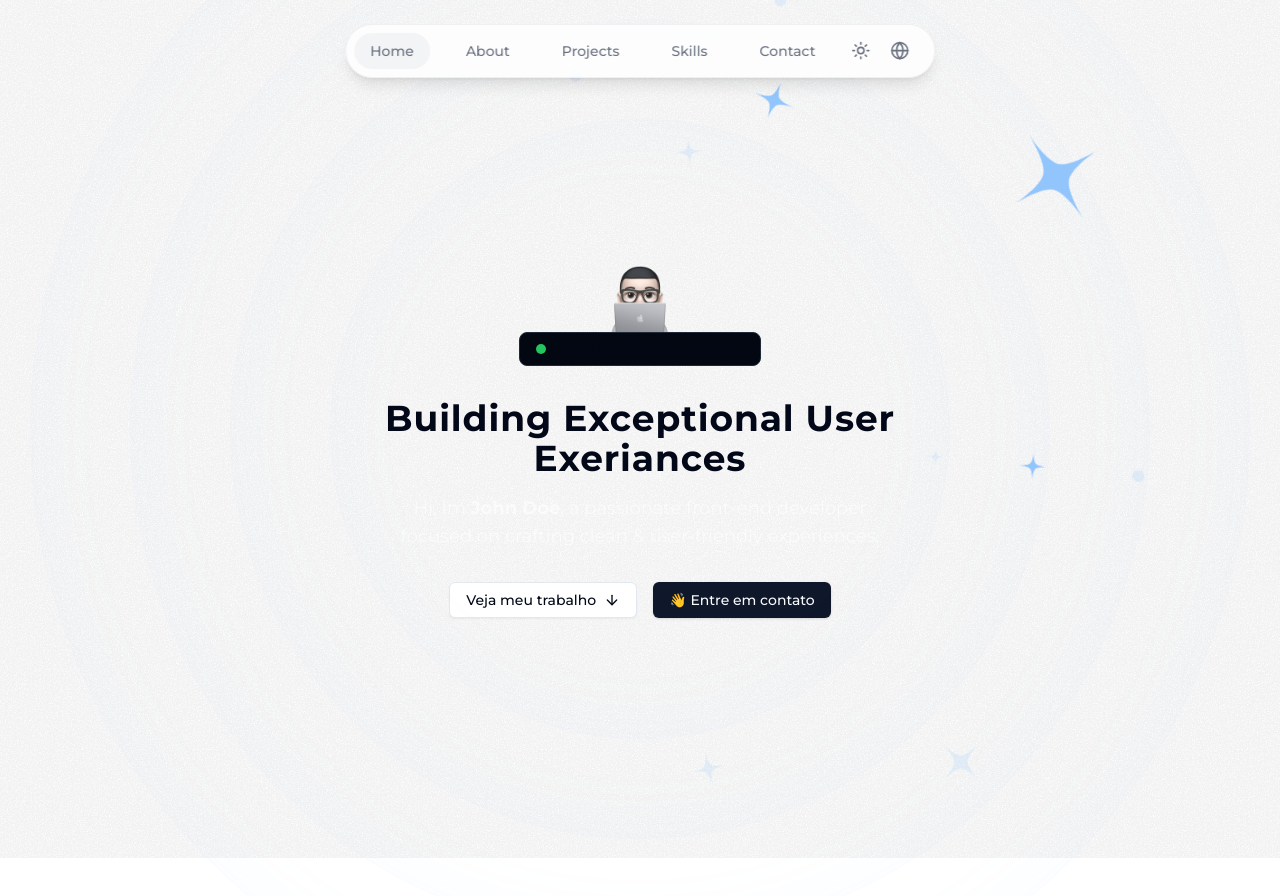
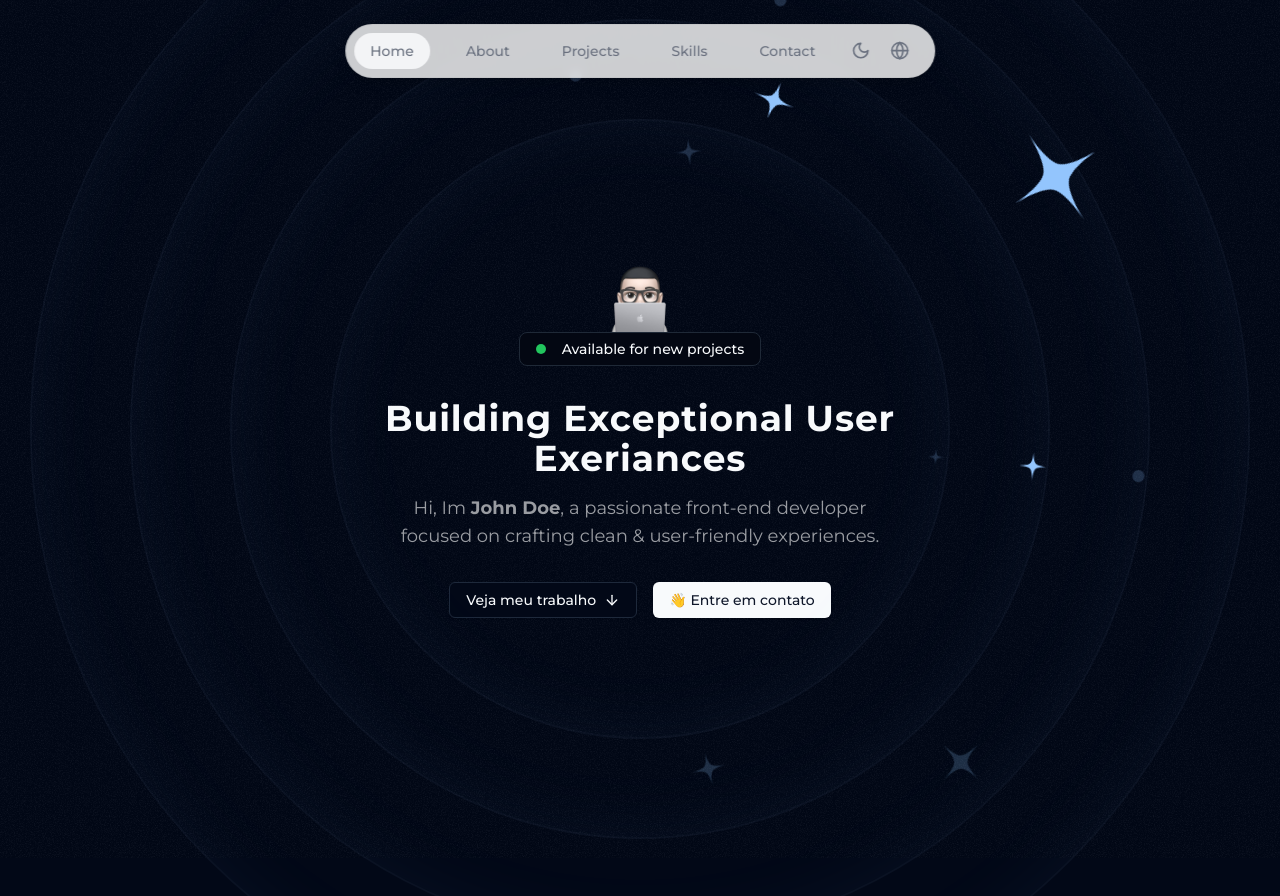
Before and after one commit to MiguelBizzi/PortifolioBizzi, a Next.js app: page / in a window 1280 px wide. Shown: the top 896 px of the page. Built offline with nearby package versions, Linux system fonts and the light colour scheme.

Commit message:
style: theme changes

```diff
--- a/src/app/globals.css
+++ b/src/app/globals.css
@@ -14,7 +14,7 @@ body {
 
 @layer base {
   :root {
-    --background: 0 0% 100%;
+    --background: 0 0% 99%;
     --foreground: 222.2 84% 4.9%;
     --card: 0 0% 100%;
     --card-foreground: 222.2 84% 4.9%;
@@ -76,6 +76,6 @@ body {
     @apply bg-background text-foreground;
   }
   .hero-ring {
-    @apply absolute inset-0 left-1/2 top-1/2 -translate-x-1/2 -translate-y-1/2 rounded-full border-2 border-blue-300/5 shadow-[0_0_80px_inset] shadow-blue-300/5;
+    @apply absolute inset-0 left-1/2 top-1/2 -translate-x-1/2 -translate-y-1/2 rounded-full border-2 border-blue-300/5 shadow-[0_0_80px_inset] shadow-blue-300/10 dark:shadow-blue-300/5;
   }
 }
--- a/src/app/layout.tsx
+++ b/src/app/layout.tsx
@@ -20,12 +20,7 @@ export default function RootLayout({
   return (
     <html lang="en" className="!scroll-smooth">
       <body className={cn('antialiased', montserrat.className)}>
-        <ThemeProvider
-          attribute="class"
-          defaultTheme="system"
-          enableSystem
-          disableTransitionOnChange
-        >
+        <ThemeProvider attribute="class" defaultTheme="dark" enableSystem disableTransitionOnChange>
           <Header />
 
           {children}
```
